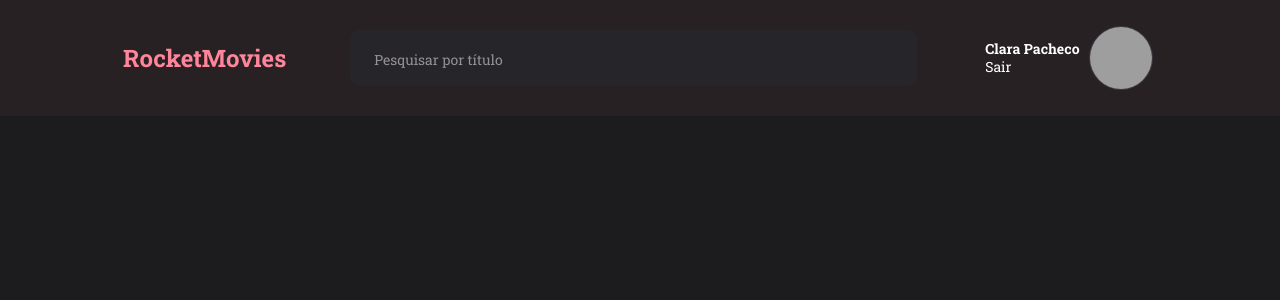
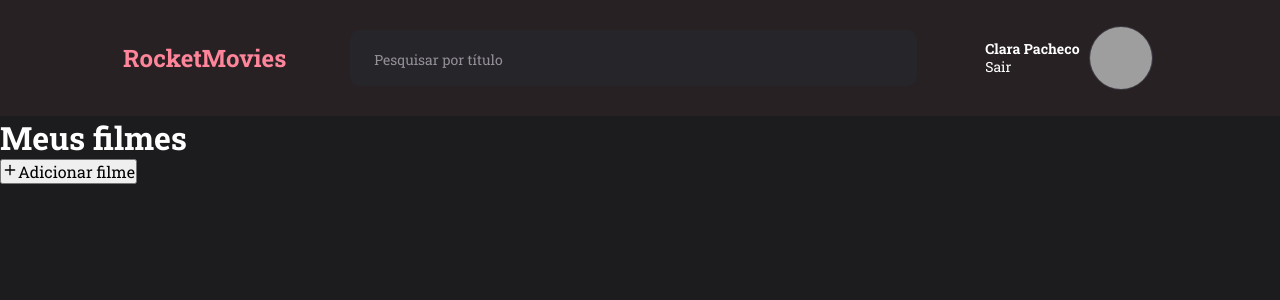
Before and after one commit to Clara-Pacheco/rocketMovies, a React (Vite) app: page / in a window 1280 px wide. Shown: the top 300 px of the page. Built offline with nearby package versions, Linux system fonts and the light colour scheme; grey boxes are pictures that could not be loaded.

Commit message:
Import FiPlus icon from react-icons and keep building MovieInfo component page with h1, button and FiPlus component

```diff
--- a/src/Pages/MovieInfo/MovieInfo.jsx
+++ b/src/Pages/MovieInfo/MovieInfo.jsx
@@ -1,4 +1,6 @@
 import { Container } from './styles.js'
+
+import { FiPlus } from 'react-icons/fi'
 
 import { Header } from '../../Components/Header/Header.jsx'
 
@@ -6,6 +8,14 @@ export function MovieInfo() {
   return (
     <Container>
       <Header />
+      <div>
+        <h1>Meus filmes</h1>
+
+        <button>
+          <FiPlus />
+          Adicionar filme
+        </button>
+      </div>
     </Container>
   )
 }
```
